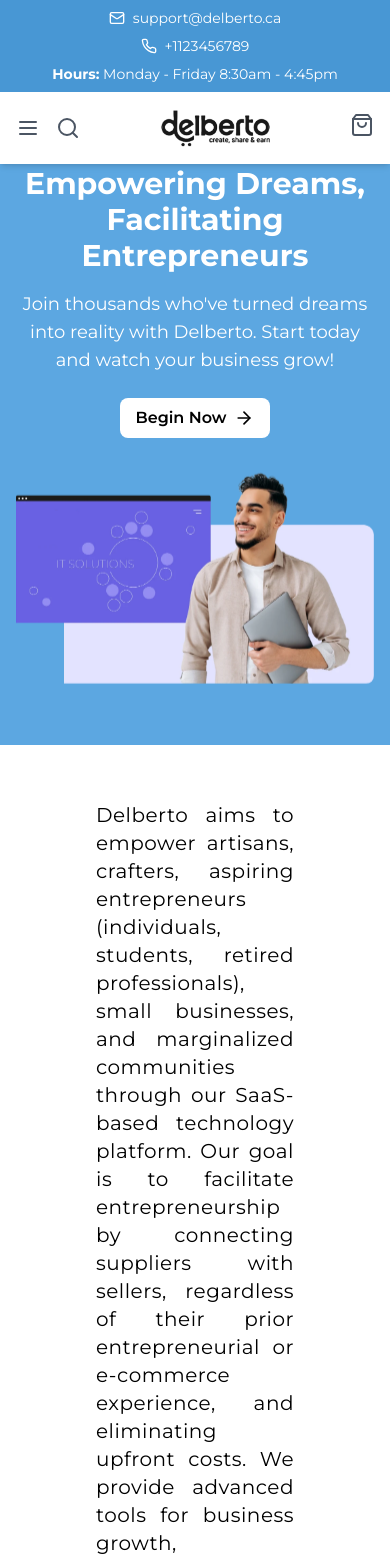
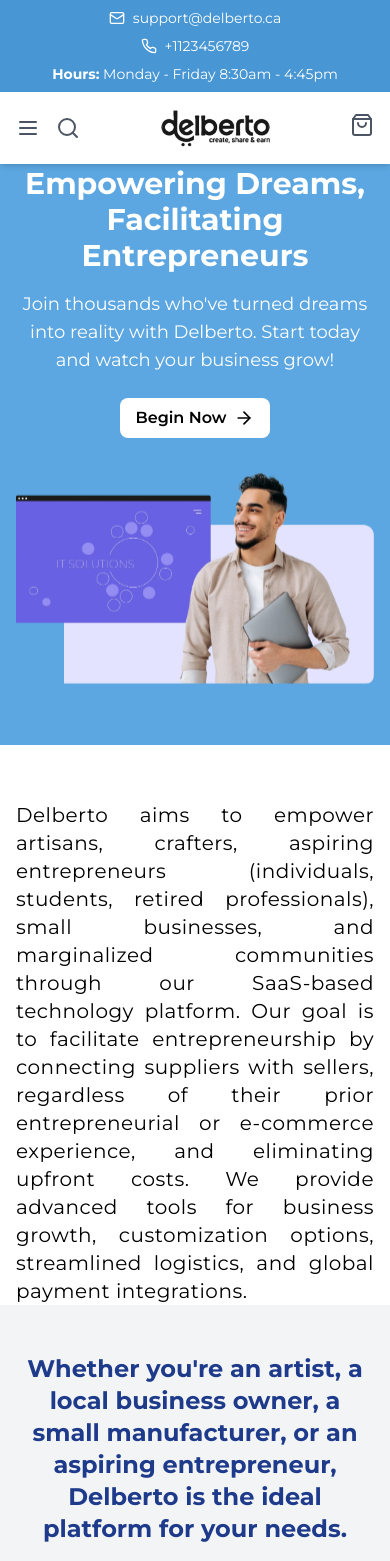
Before and after one commit to prem528/delberto-frontend, a React (Vite) app: page / in a window 390 px wide. Shown: the top 1561 px of the page. Built offline with nearby package versions, Linux system fonts and the light colour scheme.

Commit message:
About adjusted

```diff
--- a/src/Components/About.tsx
+++ b/src/Components/About.tsx
@@ -2,8 +2,8 @@
 
 const About: React.FC = () => {
   return (
-    <section className="mt-2 pt-12 pb-0 bg-white">
-      <div className="container mx-auto px-24">
+    <section className="mt-2 py-8 sm:py-12 pt-12 pb-0 bg-white">
+      <div className="container mx-auto px-4 sm:px-6 lg:px-8 xl:px-24">
         <div className="">
           <p className=" text-xl text-justify tracking-wide  mb-0 ">
             Delberto aims to empower artisans, crafters, aspiring entrepreneurs
```
